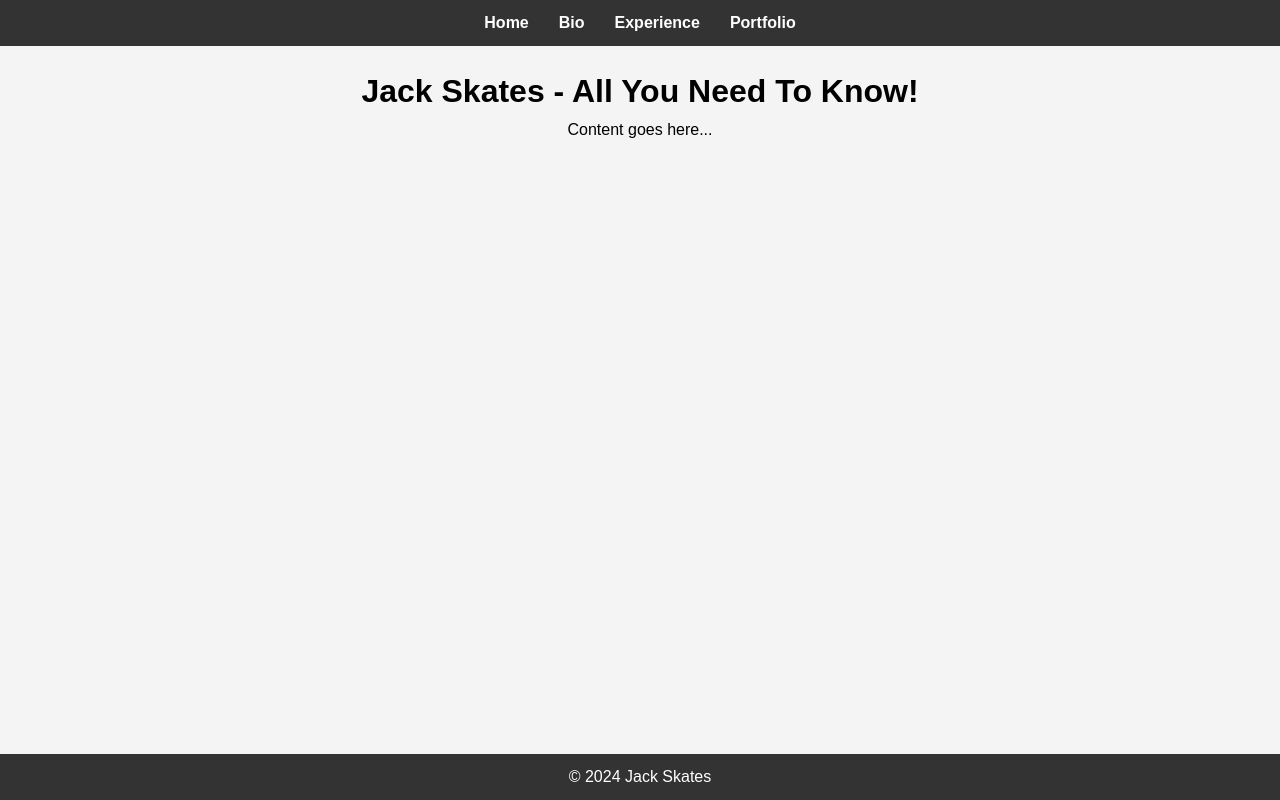
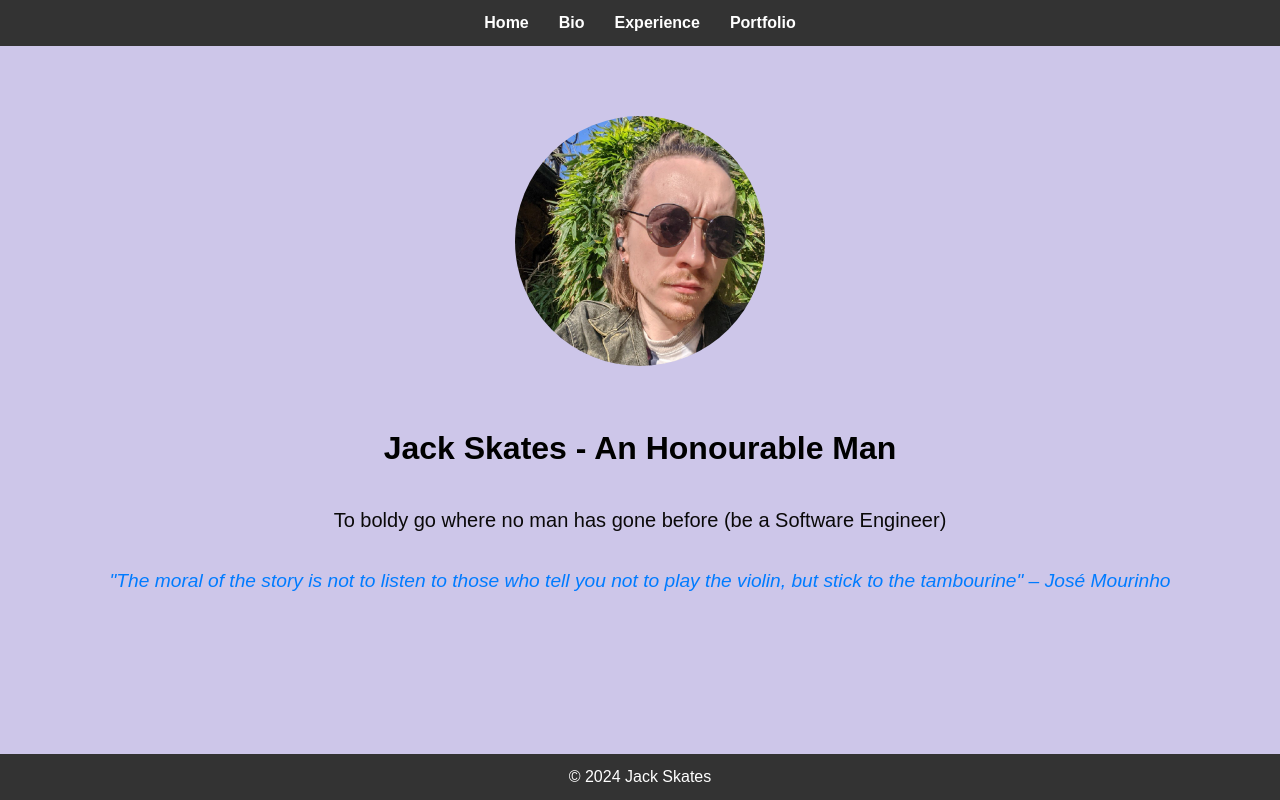
Before and after one commit to JRSkates/html-project, a plain HTML site: page index.html in a window 1280 px wide. Drawn offline with Linux system fonts and the light colour scheme.

Commit message:
Home page content and styling inital draft

```diff
--- a/css/styles.css
+++ b/css/styles.css
@@ -1,4 +1,3 @@
-/* Reset some default styling */
 * {
     margin: 0;
     padding: 0;
@@ -10,7 +9,7 @@ body {
     line-height: 1.6;
     margin: 0;
     padding: 0;
-    background-color: #f4f4f4;
+    background-color: #cdc6e9;
 }
 
 header {
@@ -49,3 +48,37 @@ footer {
     bottom: 0;
     width: 100%;
 }
+
+/* Home */
+
+#home {
+    text-align: center;
+    padding: 50px 20px;
+    background-color: #cdc6e9;;
+}
+
+h1 {
+    font-size: 2em;
+    margin-top: 30px;
+    margin-bottom: 30px;
+}
+
+#profile-photo {
+    width: 250px;
+    height: 250px;
+    border-radius: 50%;
+    object-fit: cover;
+    margin-bottom: 20px;
+}
+
+.mission {
+    font-size: 1.25em;
+    margin-bottom: 30px;
+    color: #0a0909;
+}
+
+.quote {
+    font-style: italic;
+    color: #007BFF;
+    font-size: 1.2em;
+}
--- a/index.html
+++ b/index.html
@@ -19,8 +19,12 @@
     </header>
 
     <main>
-        <h1>Jack Skates - All You Need To Know!</h1>
-        <p>Content goes here...</p>
+        <section id="home">
+            <img src="images/profile-photo.jpeg" alt="Your Photo" id="profile-photo">
+            <h1>Jack Skates - An Honourable Man</h1>
+            <p class="mission">To boldy go where no man has gone before (be a Software Engineer)</p>
+            <blockquote class="quote">"The moral of the story is not to listen to those who tell you not to play the violin, but stick to the tambourine" – José Mourinho </blockquote>
+        </section>
     </main>
 
     <footer>
```
Also changed, not shown: images/profile-photo.jpeg (added).
